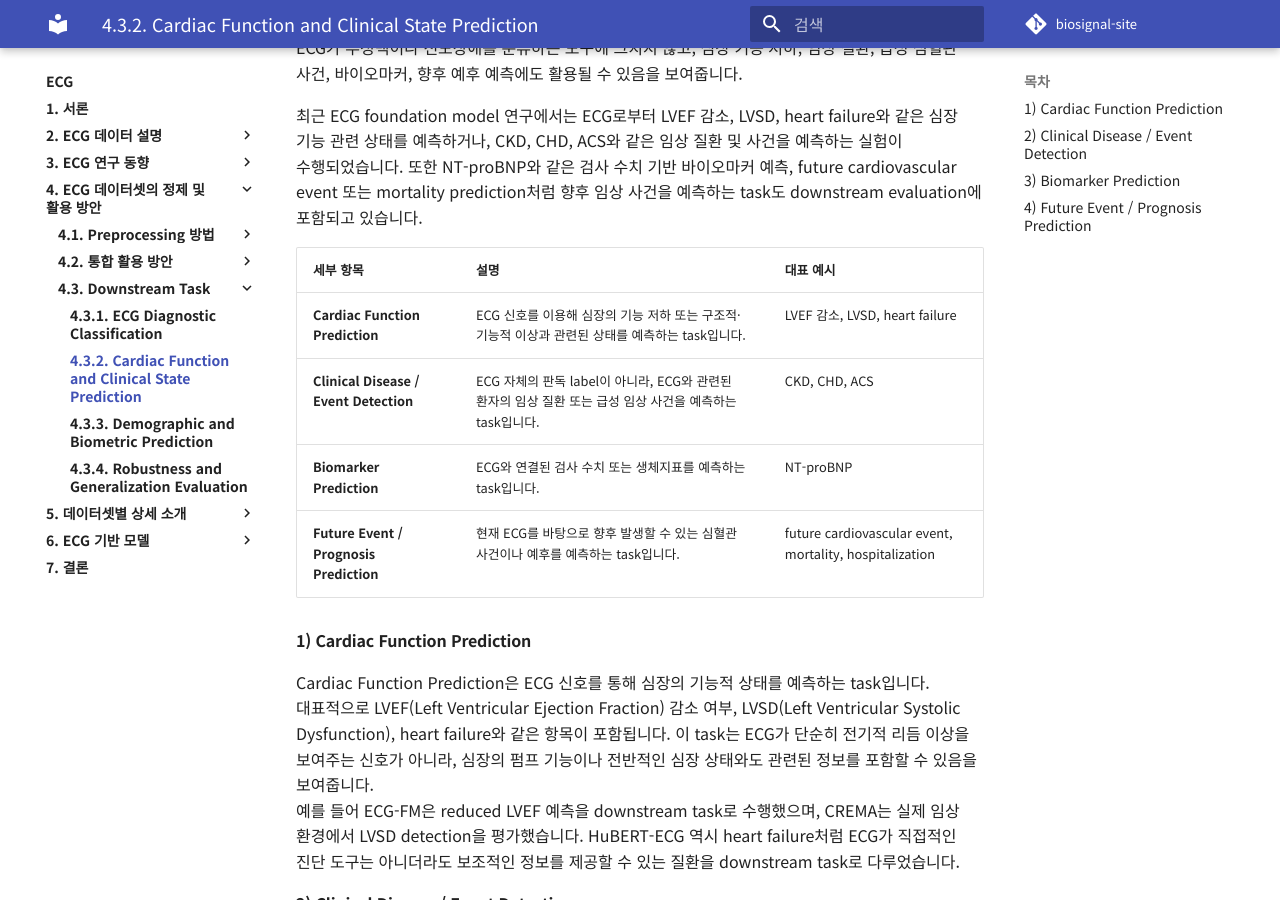
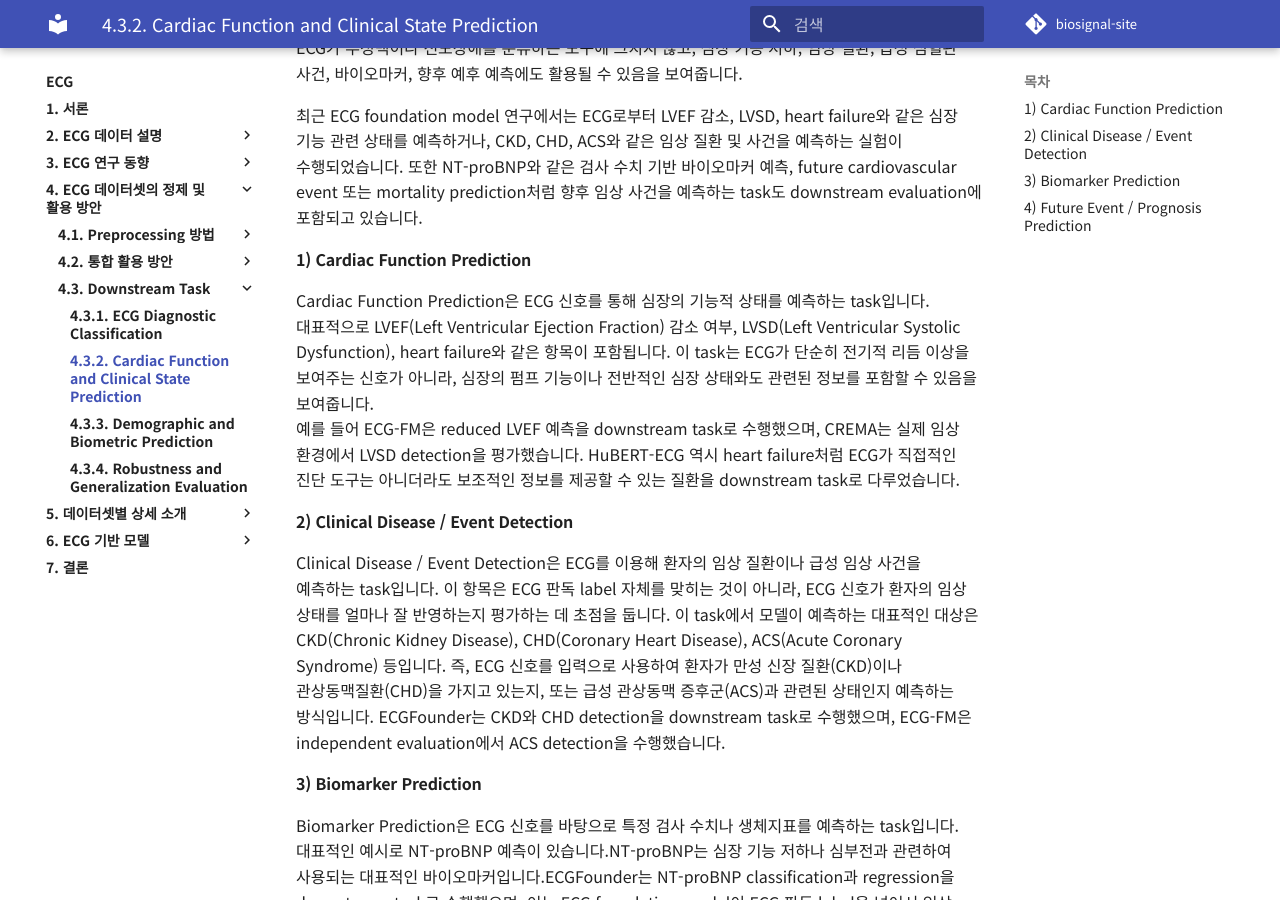
Before and after one commit to iwantjeonyeok/biosignal-site, an MkDocs documentation site: the page built from docs/ecg/4-ecg-데이터셋의-정제-및-활용-방안/4-3-downstream-task/4-3-2-Cardiac-Function-and-Clinical-State-Prediction.md, in a window 1280 px wide and 900 px high, scrolled down 285 px. Built offline with MkDocs 1.6.1 and Material for MkDocs 9.7.7, drawn with Linux system fonts in a browser that asks for light colours; comment, search, counter and statistics services are not loaded.

Commit message:
Update 4-3-2-Cardiac-Function-and-Clinical-State-Prediction.md

```diff
--- a/docs/ecg/4-ecg-데이터셋의-정제-및-활용-방안/4-3-downstream-task/4-3-2-Cardiac-Function-and-Clinical-State-Prediction.md
+++ b/docs/ecg/4-ecg-데이터셋의-정제-및-활용-방안/4-3-downstream-task/4-3-2-Cardiac-Function-and-Clinical-State-Prediction.md
@@ -4,13 +4,6 @@ Cardiac Function and Clinical State Prediction은 ECG 신호를 이용해 단순
 ECG가 부정맥이나 전도장애를 분류하는 도구에 그치지 않고, 심장 기능 저하, 임상 질환, 급성 심혈관 사건, 바이오마커, 향후 예후 예측에도 활용될 수 있음을 보여줍니다.
 
 최근 ECG foundation model 연구에서는 ECG로부터 LVEF 감소, LVSD, heart failure와 같은 심장 기능 관련 상태를 예측하거나, CKD, CHD, ACS와 같은 임상 질환 및 사건을 예측하는 실험이 수행되었습니다. 또한 NT-proBNP와 같은 검사 수치 기반 바이오마커 예측, future cardiovascular event 또는 mortality prediction처럼 향후 임상 사건을 예측하는 task도 downstream evaluation에 포함되고 있습니다.
-
-| 세부 항목 | 설명 | 대표 예시 |
-|---|---|---|
-| **Cardiac Function Prediction** | ECG 신호를 이용해 심장의 기능 저하 또는 구조적·기능적 이상과 관련된 상태를 예측하는 task입니다. | LVEF 감소, LVSD, heart failure |
-| **Clinical Disease / Event Detection** | ECG 자체의 판독 label이 아니라, ECG와 관련된 환자의 임상 질환 또는 급성 임상 사건을 예측하는 task입니다. | CKD, CHD, ACS |
-| **Biomarker Prediction** | ECG와 연결된 검사 수치 또는 생체지표를 예측하는 task입니다. | NT-proBNP |
-| **Future Event / Prognosis Prediction** | 현재 ECG를 바탕으로 향후 발생할 수 있는 심혈관 사건이나 예후를 예측하는 task입니다. | future cardiovascular event, mortality, hospitalization |
 
 #### 1) Cardiac Function Prediction
 
```
